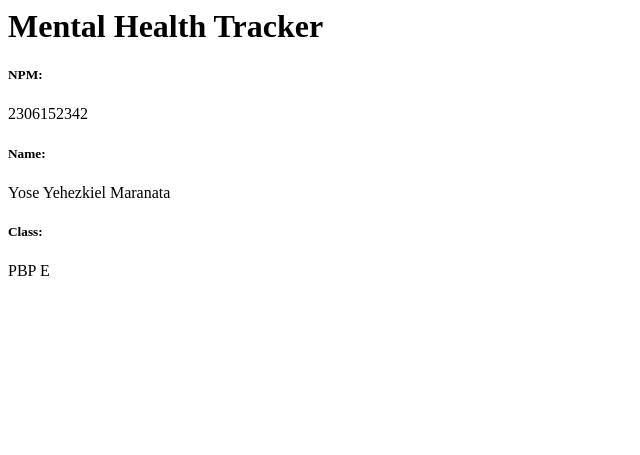
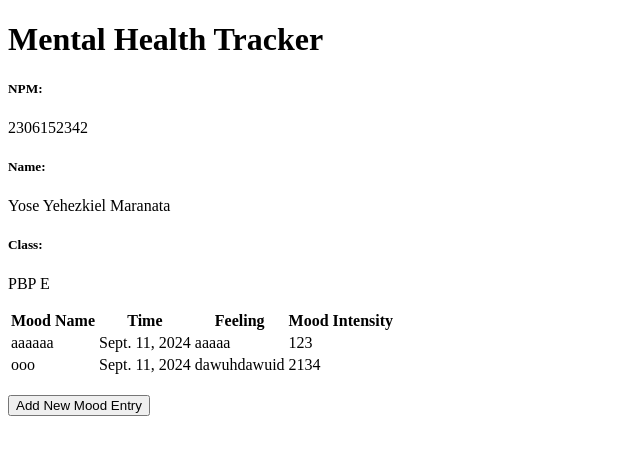
Before and after one commit to maskrio/mental_health_tracker, a Django app: page / in a window 1280 px wide. Shown: the top 455 px of the page, without its empty margins (0-640 px from the left). Run offline with Django 5.2, Linux system fonts and the light colour scheme; data comes from the database, SQL or seed files in the repository; both versions use the stored data as it was after the commit; parts of the project's set-up code (start-up, migrations or seed data) failed here and were passed over.

Commit message:
done tutorial3

```diff
--- a/main/models.py
+++ b/main/models.py
@@ -1,6 +1,8 @@
 from django.db import models
+import uuid
 
 class MoodEntry(models.Model):
+    id = models.UUIDField(primary_key=True, default=uuid.uuid4, editable=False)
     mood = models.CharField(max_length=255)
     time = models.DateField(auto_now_add=True)
     feelings = models.TextField()
--- a/main/templates/main.html
+++ b/main/templates/main.html
@@ -1,8 +1,44 @@
+{% extends 'base.html' %}
+{% block content %}
 <h1>Mental Health Tracker</h1>
 
 <h5>NPM: </h5>
 <p>{{ npm }}<p>
-<h5>Name: </h5>
-<p>{{ name }}<p>
-<h5>Class: </h5>
-<p>{{ class }}<p>
+
+<h5>Name:</h5>
+<p>{{ name }}</p>
+
+<h5>Class:</h5>
+<p>{{ class }}</p>
+
+
+{% if not mood_entries %}
+<p>Belum ada data mood pada mental health tracker.</p>
+{% else %}
+<table>
+  <tr>
+    <th>Mood Name</th>
+    <th>Time</th>
+    <th>Feeling</th>
+    <th>Mood Intensity</th>
+  </tr>
+
+  {% comment %} Berikut cara memperlihatkan data mood di bawah baris ini
+  {% endcomment %}
+  {% for mood_entry in mood_entries %}
+  <tr>
+    <td>{{mood_entry.mood}}</td>
+    <td>{{mood_entry.time}}</td>
+    <td>{{mood_entry.feelings}}</td>
+    <td>{{mood_entry.mood_intensity}}</td>
+  </tr>
+  {% endfor %}
+</table>
+{% endif %}
+
+<br />
+
+<a href="{% url 'main:create_mood_entry' %}">
+  <button>Add New Mood Entry</button>
+</a>
+{% endblock content %}
--- a/main/urls.py
+++ b/main/urls.py
@@ -1,8 +1,14 @@
 from django.urls import path
 from main.views import show_main
+from main.views import show_main, create_mood_entry, show_xml, show_json, show_xml_by_id, show_json_by_id
 
 app_name = 'main'
 
 urlpatterns = [
     path('', show_main, name='show_main'),
+    path('create-mood-entry', create_mood_entry, name='create_mood_entry'),
+    path('xml/', show_xml, name='show_xml'),
+    path('json/', show_json, name='show_json'),
+    path('xml/<str:id>/', show_xml_by_id, name='show_xml_by_id'),
+    path('json/<str:id>/', show_json_by_id, name='show_json_by_id'),
 ]
--- a/main/views.py
+++ b/main/views.py
@@ -1,10 +1,43 @@
-from django.shortcuts import render
+from django.shortcuts import render, redirect
+from main.forms import MoodEntryForm
+from main.models import MoodEntry
+from django.http import HttpResponse
+from django.core import serializers
+
+def show_json(request):
+    data = MoodEntry.objects.all()
+    return HttpResponse(serializers.serialize("json", data), content_type="application/json")
+
+def show_xml(request):
+    data = MoodEntry.objects.all()
+    return HttpResponse(serializers.serialize("xml", data), content_type="application/xml")
 
 def show_main(request):
+    mood_entries = MoodEntry.objects.all()
     context = {
         'npm' : '2306152342',
         'name': 'Yose Yehezkiel Maranata',
-        'class': 'PBP E'
+        'class': 'PBP E',
+        'mood_entries': mood_entries
     }
 
     return render(request, "main.html", context)
+
+def create_mood_entry(request):
+    form = MoodEntryForm(request.POST or None)
+
+    if form.is_valid() and request.method == "POST":
+        form.save()
+        return redirect('main:show_main')
+
+    context = {'form': form}
+    return render(request, "create_mood_entry.html", context)
+
+
+def show_xml_by_id(request):
+    data = MoodEntry.objects.filter(pk=id)
+    return HttpResponse(serializers.serialize("xml", data), content_type="application/xml")
+
+def show_json_by_id(request, id):
+    data = MoodEntry.objects.filter(pk=id)
+    return HttpResponse(serializers.serialize("json", data), content_type="application/json")
--- a/mental_health_tracker/settings.py
+++ b/mental_health_tracker/settings.py
@@ -25,7 +25,7 @@ SECRET_KEY = 'django-insecure-&v#+qvuq9na@fha#p+%fos&z_l6)hajl&b9%iw!j*_61sp6ikv
 # SECURITY WARNING: don't run with debug turned on in production!
 DEBUG = True
 
-ALLOWED_HOSTS = ["localhost", "127.0.0.1", "yose-yehezkiel-mentalhealthtracker2.pbp.cs.ui.ac.id"]
+ALLOWED_HOSTS = ["localhost", "127.0.0.1", "https://yose-yehezkiel-mentalhealthtracker2.pbp.cs.ui.ac.id","http://yose-yehezkiel-mentalhealthtracker2.pbp.cs.ui.ac.id"]
 
 
 # Application definition
@@ -55,7 +55,7 @@ ROOT_URLCONF = 'mental_health_tracker.urls'
 TEMPLATES = [
     {
         'BACKEND': 'django.template.backends.django.DjangoTemplates',
-        'DIRS': [],
+        'DIRS': [BASE_DIR / 'templates'],
         'APP_DIRS': True,
         'OPTIONS': {
             'context_processors': [
--- /dev/null
+++ b/templates/base.html
@@ -0,0 +1,13 @@
+{% load static %}
+<!DOCTYPE html>
+<html lang="en">
+  <head>
+    <meta charset="UTF-8" />
+    <meta name="viewport" content="width=device-width, initial-scale=1.0" />
+    {% block meta %} {% endblock meta %}
+  </head>
+
+  <body>
+    {% block content %} {% endblock content %}
+  </body>
+</html>
```
Also changed, not shown: main/forms.py (added, +7 -0 lines), main/templates/create_mood_entry.html (added, +18 -0 lines), .github/workflows/deploy.yml (added), db.sqlite3, main/migrations/0002_alter_moodentry_id.py (added), manage.py (line endings or trailing spaces), mental_health_tracker/asgi.py (line endings or trailing spaces), mental_health_tracker/urls.py (line endings or trailing spaces), mental_health_tracker/wsgi.py (line endings or trailing spaces), requirements.txt (line endings or trailing spaces), 3 other files.
